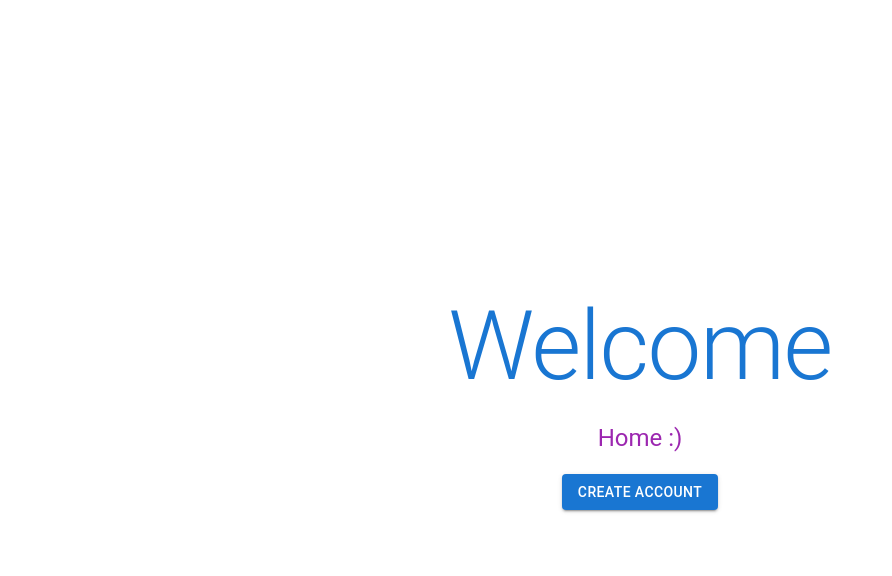
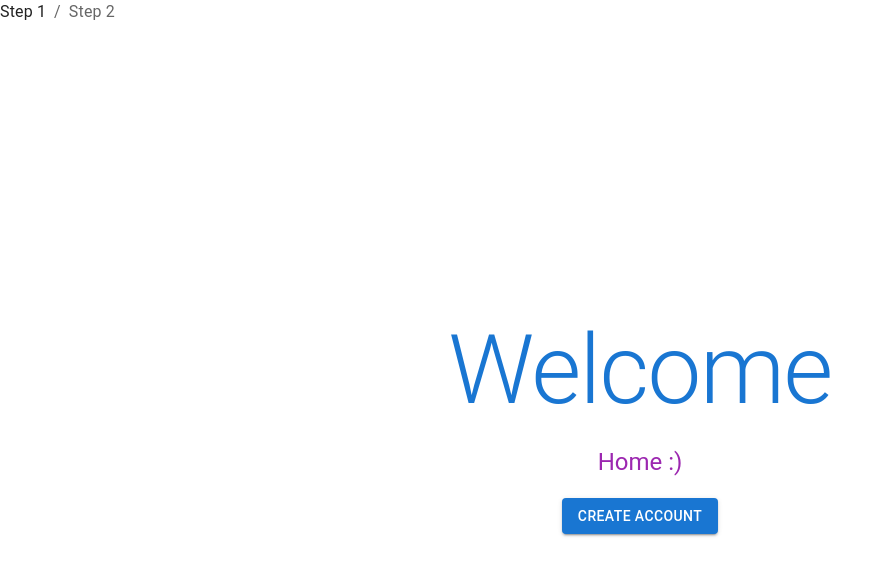
Before and after one commit to runtime/zealthy-app, a React (Create React App) app: page / in a window 1280 px wide. Shown: the top 576 px of the page, without its empty margins (0-892 px from the left). Built offline with nearby package versions, Linux system fonts and the light colour scheme.

Commit message:
added back breadcrumbs with mui interface logic

```diff
--- a/src/App.js
+++ b/src/App.js
@@ -8,11 +8,13 @@ import ShowUsers from './components/ShowUsers';
 import ErrorPage from './components/ErrorPage';
 import Home from './components/Home';
 import Complete from './components/Complete';
+import Breadcrumbs from './components/Breadcrumbs';
 
 const App = () => {
   return (
       <ContextProvider>
         <Router>
+          <Breadcrumbs />
           <Routes>
             <Route path="/" element={<Home />} />
             <Route path="/home" element={<Home />} />
--- a/src/components/Breadcrumbs.js
+++ b/src/components/Breadcrumbs.js
@@ -1,15 +1,31 @@
 import React, { useContext } from 'react';
 import { AppContext } from '../context/ContextProvider';
+import { Breadcrumbs as MUIBreadcrumbs, Link, Typography } from '@mui/material';
+import { useNavigate } from 'react-router-dom';
 
 const Breadcrumbs = () => {
-    const { currentIndex, adminConfig, currentStep} = useContext(AppContext);
+    const { currentStep, adminConfig } = useContext(AppContext);
+    const navigate = useNavigate();
+
+    const breadcrumbs = adminConfig.map((step, index) => {
+        const stepLabel = `Step ${index + 1}`;
+        return (
+            <Link
+                key={index}
+                underline="hover"
+                color={index === currentStep ? 'text.primary' : 'inherit'}
+                onClick={() => navigate(`/user-onboarding-${index + 1}`)}
+                sx={{ cursor: 'pointer' }}
+            >
+                {stepLabel}
+            </Link>
+        );
+    });
 
     return (
-        <div>
-            <span style={{ fontWeight: currentIndex === 1 ? 'bold' : 'normal' }}>Create Account</span> &gt;
-            <span style={{ fontWeight: currentIndex === 2 ? 'bold' : 'normal' }}>{adminConfig[0]}</span> &gt;
-            <span style={{ fontWeight: currentIndex === 3 ? 'bold' : 'normal' }}>{adminConfig[1]}</span>
-        </div>
+        <MUIBreadcrumbs aria-label="breadcrumb">
+            {breadcrumbs}
+        </MUIBreadcrumbs>
     );
 };
 
```
